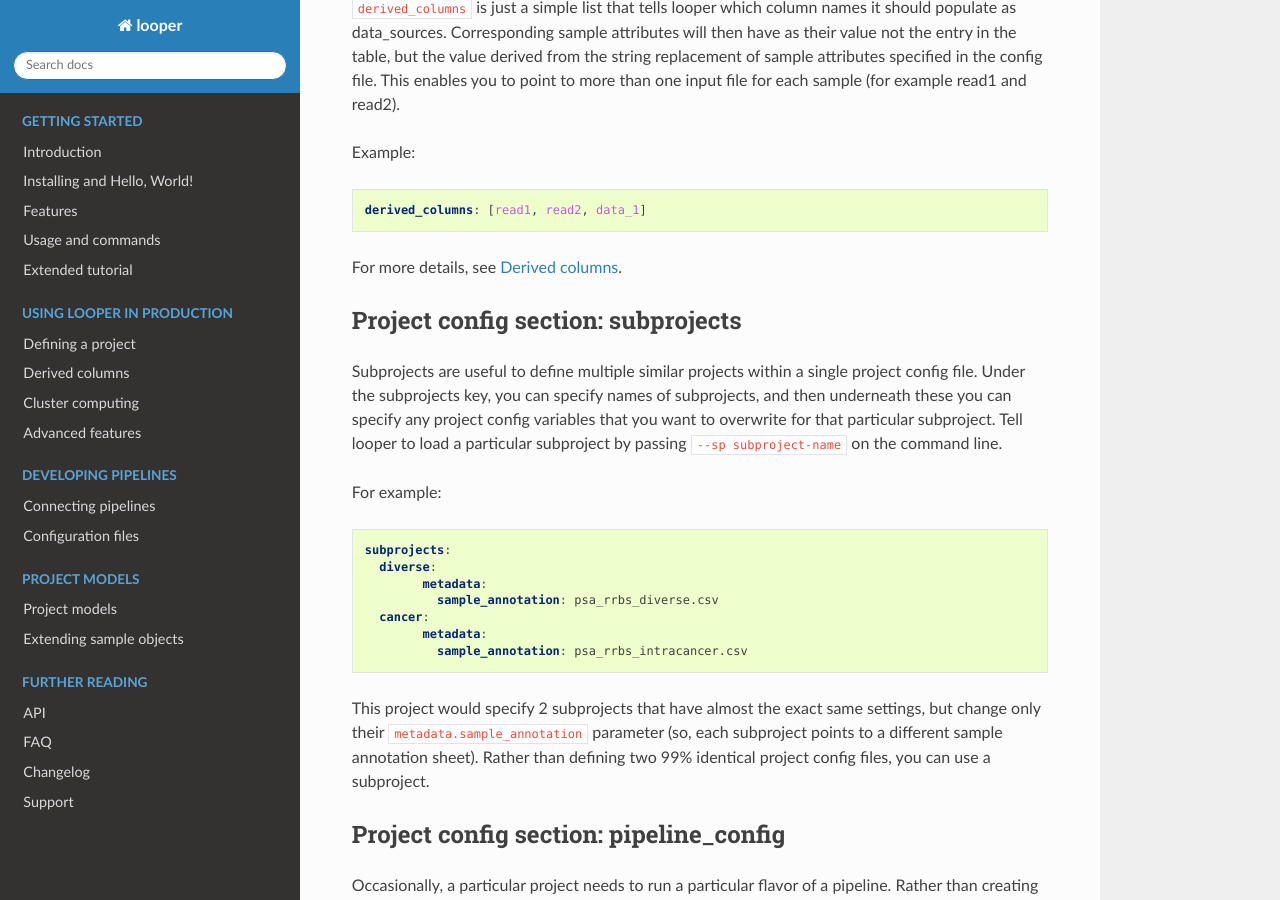
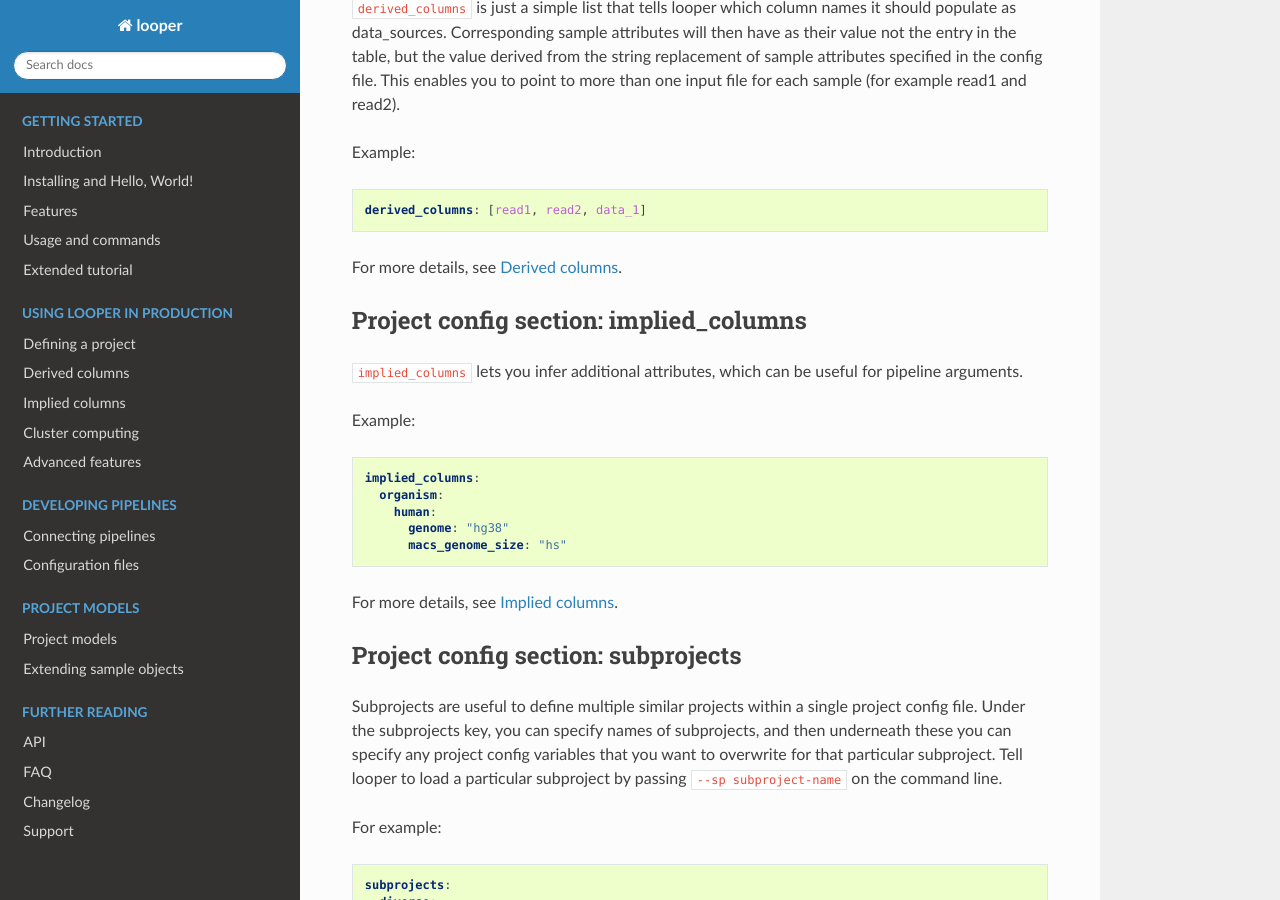
Before and after one commit to pepkit/peppy, a Sphinx documentation site: the page built from doc/source/project-config.rst, in a window 1280 px wide and 900 px high, scrolled down 977 px. Built offline with Sphinx 7.4.7 and the Read the Docs theme 2.0.0, drawn with Linux system fonts in a browser that asks for light colours.

Commit message:
add implied columns docs, changelog

```diff
--- a/doc/source/index.rst
+++ b/doc/source/index.rst
@@ -22,6 +22,7 @@ Contents
 
 	define-your-project.rst
 	derived-columns.rst
+	implied-columns.rst
 	cluster-computing.rst
 	advanced.rst
 
--- a/doc/source/project-config.rst
+++ b/doc/source/project-config.rst
@@ -49,6 +49,23 @@ Example:
 
 
 For more details, see :ref:`advanced-derived-columns`.
+
+
+Project config section: implied_columns
+"""""""""""""""""""""""""""""""""""""""""""
+``implied_columns`` lets you infer additional attributes, which can be useful for pipeline arguments.
+
+Example:
+
+.. code-block:: yaml
+
+  implied_columns:
+    organism:
+      human:
+        genome: "hg38"
+        macs_genome_size: "hs"
+
+For more details, see :ref:`advanced-implied-columns`.
 
 
 Project config section: subprojects
```
Also changed, not shown: doc/source/changelog.rst (+8 -0 lines), doc/source/implied-columns.rst (added, +22 -0 lines).
